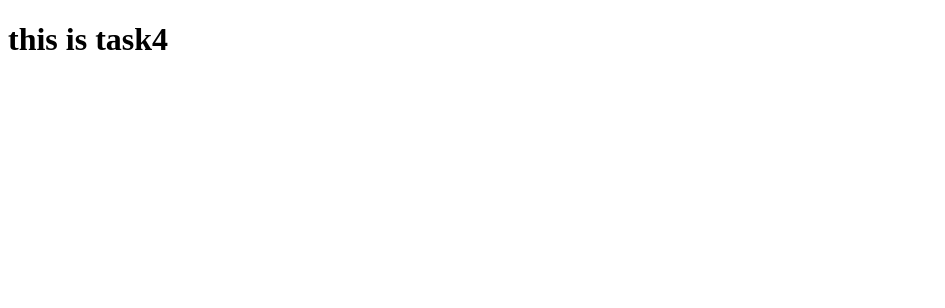
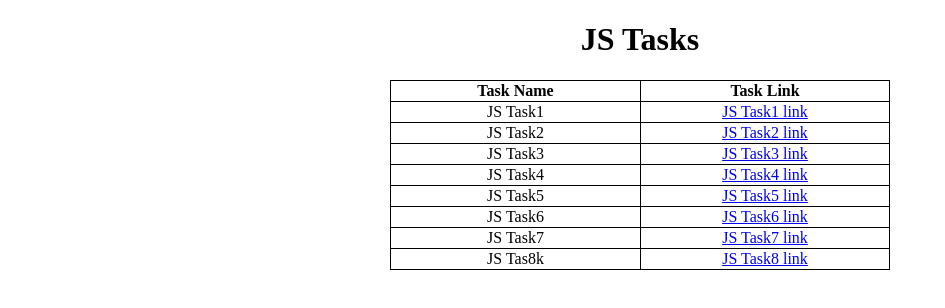
Before and after one commit to KethanMVS02/MERNFS_Tasks, a plain HTML site: page JS Tasks.html in a window 1280 px wide. Shown: the whole page, without its empty margins (0-945 px from the left). Drawn offline with Linux system fonts and the light colour scheme.

Commit message:
Add files via upload

```diff
--- a/JS Tasks.html
+++ b/JS Tasks.html
@@ -1,12 +1,63 @@
 <!DOCTYPE html>
 <html lang="en">
   <head>
-    <meta charset="UTF-8" />
-    <meta name="viewport" content="width=device-width, initial-scale=1.0" />
     <title>Document</title>
-    <link rel="stylesheet" href="styles.css" />
+    <style>
+      h1 {
+        text-align: center;
+      }
+      table,
+      tr,
+      td,
+      th {
+        border: 1px solid black;
+        border-collapse: collapse;
+        width: 500px;
+        text-align: center;
+      }
+      table {
+        margin-left: auto;
+        margin-right: auto;
+      }
+    </style>
   </head>
   <body>
-    <h1>this is task4</h1>
-  </body>
+    <h1>JS Tasks</h1>
+    <table>
+      <tr>
+        <th>Task Name</th>
+        <th>Task Link</th>
+      </tr>
+      <tr>
+        <td>JS Task1</td>
+        <td><a href="JS Task1.html">JS Task1 link</a></td>
+      </tr>
+      <tr>
+        <td>JS Task2</td>
+        <td><a href="JS Task2.html">JS Task2 link</a></td>
+      </tr>
+      <tr>
+        <td>JS Task3</td>
+        <td><a href="JS Task3.html">JS Task3 link</a></td>
+      </tr>
+      <tr>
+        <td>JS Task4</td>
+        <td><a href="JS Task4.html">JS Task4 link</a></td>
+      </tr>
+      <tr>
+        <td>JS Task5</td>
+        <td><a href="JS Task5.html">JS Task5 link</a></td>
+      </tr>
+      <tr>
+        <td>JS Task6</td>
+        <td><a href="JS Task6.html">JS Task6 link</a></td>
+      </tr>
+      <tr>
+        <td>JS Task7</td>
+        <td><a href="JS Task7.html">JS Task7 link</a></td>
+      </tr>
+      <tr>
+        <td>JS Tas8k</td>
+        <td><a href="JS Task8.html">JS Task8 link</a></td>
+      </tr>
 </html
```
Also changed, not shown: BS Tasks.html (+51 -5 lines).
